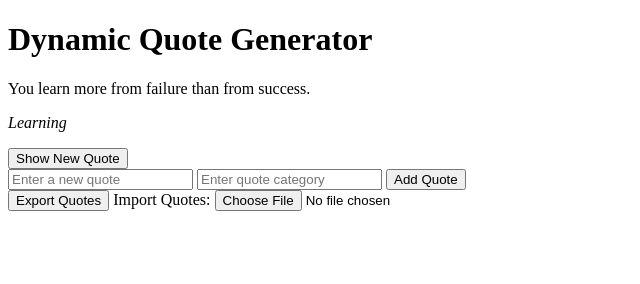
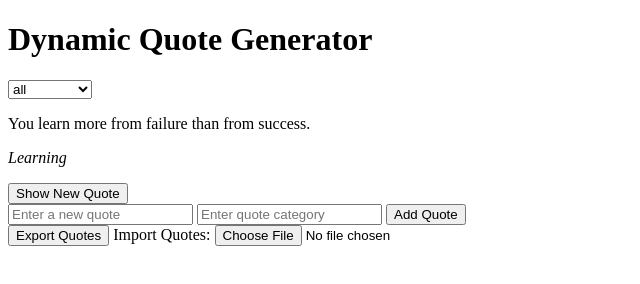
Before and after one commit to daisy-py-bot/alx_fe_javascript, a plain HTML site: page dom-manipulation/index.html in a window 1280 px wide. Both pictures are taken after a click on the button "Show New Quote". Shown: the whole page, without its empty margins (0-640 px from the left). Drawn offline with Linux system fonts and the light colour scheme.

Commit message:
added filtering systems

```diff
--- a/dom-manipulation/index.html
+++ b/dom-manipulation/index.html
@@ -7,6 +7,10 @@
 </head>
 <body>
   <h1>Dynamic Quote Generator</h1>
+  <select id="categoryFilter" onchange="filterQuotes()">
+    <option value="all">All Categories</option>
+    <!-- Dynamically populated categories -->
+  </select>
   <div id="quoteDisplay"></div>
   <button id="newQuote">Show New Quote</button>
 
--- a/dom-manipulation/script.js
+++ b/dom-manipulation/script.js
@@ -7,8 +7,9 @@ let quotes = JSON.parse(localStorage.getItem('quotes')) || [
 
   // Function to show a random quote
   function showRandomQuote() {
-    const randomIndex = Math.floor(Math.random() * quotes.length);
-    const quote = quotes[randomIndex];
+    const filteredQuotes = getFilteredQuotes();
+    const randomIndex = Math.floor(Math.random() * filteredQuotes.length);
+    const quote = filteredQuotes[randomIndex];
     const quoteDisplay = document.getElementById('quoteDisplay');
     quoteDisplay.innerHTML = `<p>${quote.text}</p><p><em>${quote.category}</em></p>`;
     sessionStorage.setItem('lastQuote', JSON.stringify(quote));
@@ -25,6 +26,7 @@ let quotes = JSON.parse(localStorage.getItem('quotes')) || [
       alert('Quote added successfully!');
       document.getElementById('newQuoteText').value = '';
       document.getElementById('newQuoteCategory').value = '';
+      populateCategories();
     } else {
       alert('Please enter both a quote and a category.');
     }
@@ -69,8 +71,48 @@ let quotes = JSON.parse(localStorage.getItem('quotes')) || [
       quotes.push(...importedQuotes);
       saveQuotes();
       alert('Quotes imported successfully!');
+      populateCategories();
     };
     fileReader.readAsText(event.target.files[0]);
+  }
+
+  // Function to filter quotes based on selected category
+  function filterQuotes() {
+    const selectedCategory = document.getElementById('categoryFilter').value;
+    localStorage.setItem('selectedCategory', selectedCategory);
+    displayQuotes();
+  }
+
+  // Function to get filtered quotes
+  function getFilteredQuotes() {
+    const selectedCategory = localStorage.getItem('selectedCategory') || 'all';
+    if (selectedCategory === 'all') {
+      return quotes;
+    }
+    return quotes.filter(quote => quote.category === selectedCategory);
+  }
+
+  // Function to display quotes based on selected category
+  function displayQuotes() {
+    const filteredQuotes = getFilteredQuotes();
+    const quoteDisplay = document.getElementById('quoteDisplay');
+    quoteDisplay.innerHTML = '';
+    filteredQuotes.forEach(quote => {
+      const quoteElement = document.createElement('div');
+      quoteElement.innerHTML = `<p>${quote.text}</p><p><em>${quote.category}</em></p>`;
+      quoteDisplay.appendChild(quoteElement);
+    });
+  }
+
+  // Function to populate categories in the dropdown
+  function populateCategories() {
+    const categoryFilter = document.getElementById('categoryFilter');
+    const categories = ['all', ...new Set(quotes.map(quote => quote.category))];
+    categoryFilter.innerHTML = categories.map(category => `<option value="${category}">${category}</option>`).join('');
+    const selectedCategory = localStorage.getItem('selectedCategory');
+    if (selectedCategory) {
+      categoryFilter.value = selectedCategory;
+    }
   }
 
   // Load last viewed quote from session storage
@@ -86,6 +128,8 @@ let quotes = JSON.parse(localStorage.getItem('quotes')) || [
   document.getElementById('newQuote').addEventListener('click', showRandomQuote);
   document.getElementById('exportQuotes').addEventListener('click', exportQuotes);
 
-  // Call the function to create the form on page load
+  // Call the function to create the form and populate categories on page load
   createAddQuoteForm();
+  populateCategories();
   loadLastViewedQuote();
+  displayQuotes();
```
